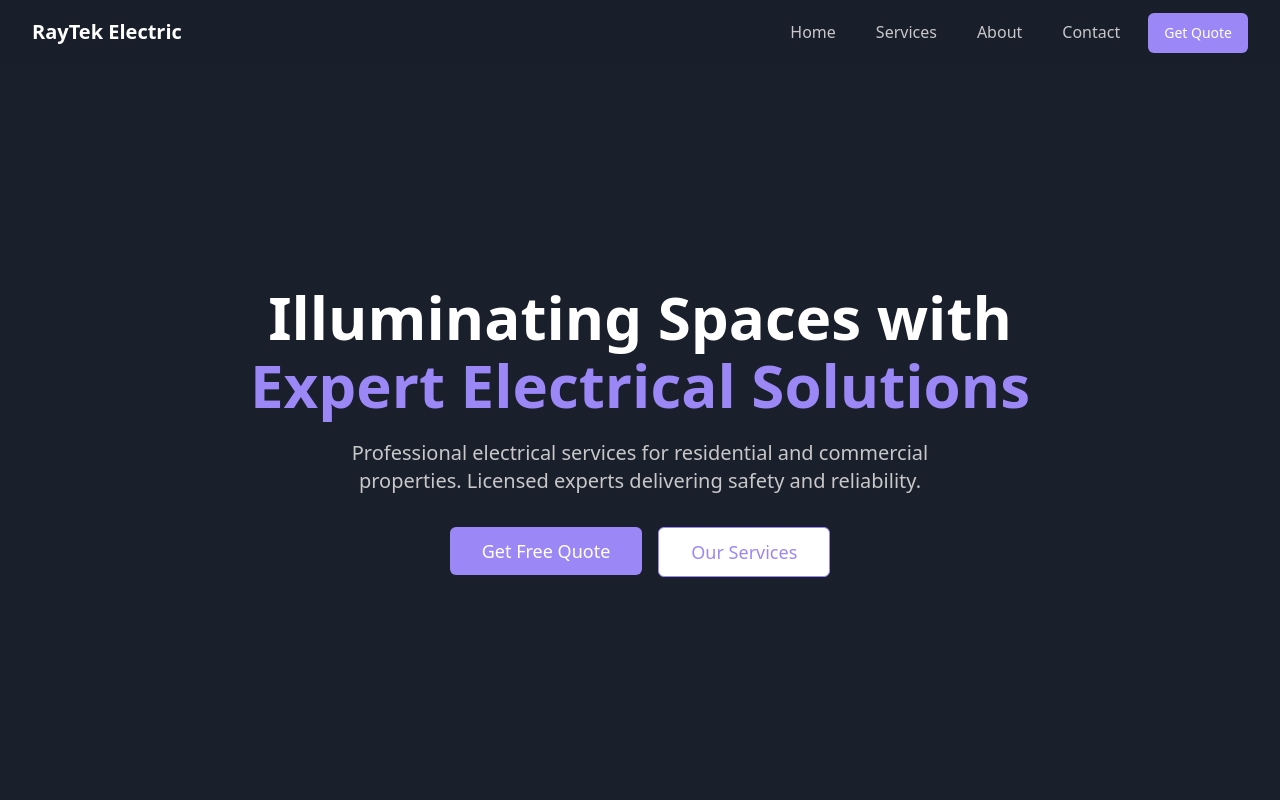
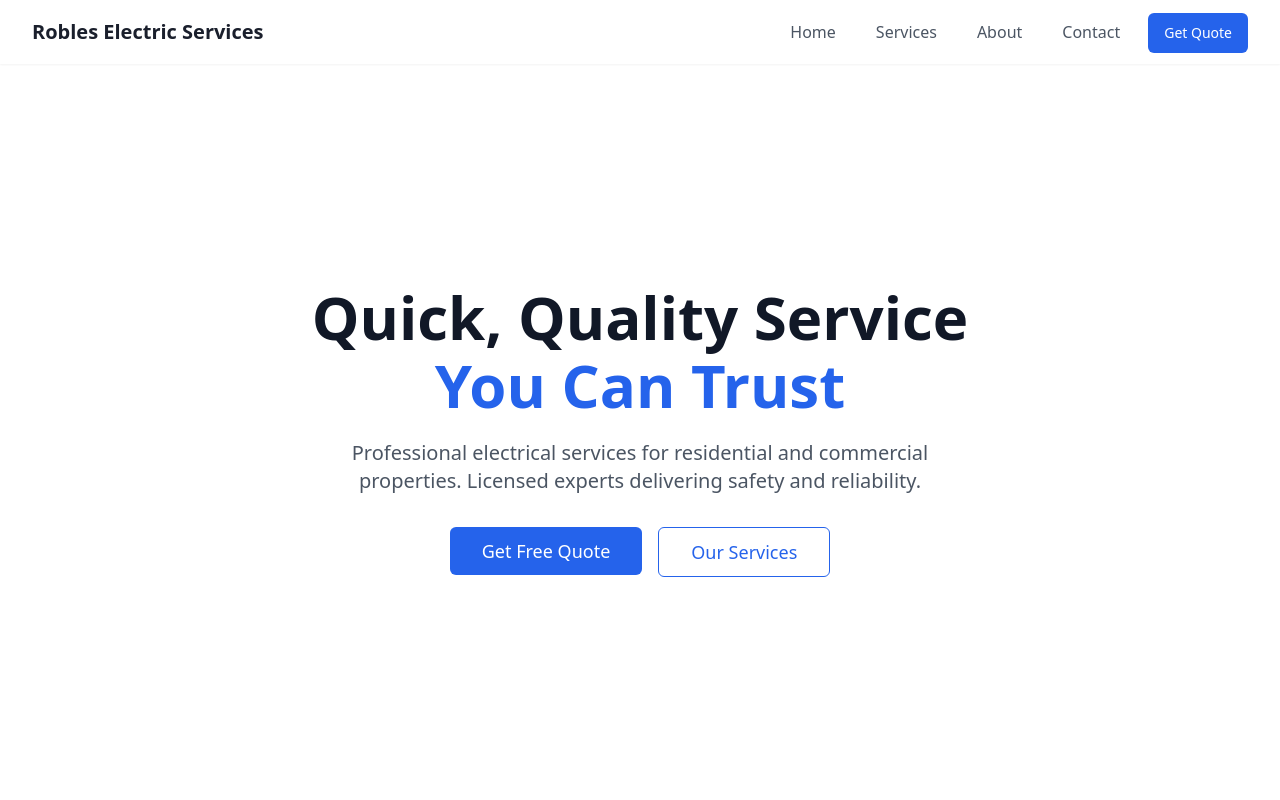
Before and after one commit to louisxfounder/sleek-electric-landing, a React (Vite) app: page / in a window 1280 px wide. Shown: the top 800 px of the page. Built offline with nearby package versions, Linux system fonts and the light colour scheme.

Commit message:
Rename project and update styles
Changed the project name to "Robles Electric Services" and updated the tagline to "Quick, Quality Service You Can Trust." Modified the website background to white and updated the button colors to blue.
[skip gpt_engineer]

```diff
--- a/src/components/Hero.tsx
+++ b/src/components/Hero.tsx
@@ -2,22 +2,22 @@ import { Button } from "./ui/button";
 
 export const Hero = () => {
   return (
-    <section id="home" className="min-h-screen flex items-center justify-center bg-primary-dark text-white pt-16">
+    <section id="home" className="min-h-screen flex items-center justify-center bg-white text-gray-900 pt-16">
       <div className="max-w-7xl mx-auto px-4 sm:px-6 lg:px-8 py-20">
         <div className="text-center animate-fadeIn">
           <h1 className="text-4xl sm:text-5xl md:text-6xl font-bold mb-6">
-            Illuminating Spaces with
-            <span className="text-primary block mt-2">Expert Electrical Solutions</span>
+            Quick, Quality Service
+            <span className="text-blue-600 block mt-2">You Can Trust</span>
           </h1>
-          <p className="text-lg sm:text-xl text-primary-light max-w-2xl mx-auto mb-8">
+          <p className="text-lg sm:text-xl text-gray-600 max-w-2xl mx-auto mb-8">
             Professional electrical services for residential and commercial properties.
             Licensed experts delivering safety and reliability.
           </p>
           <div className="flex flex-col sm:flex-row gap-4 justify-center">
-            <Button className="bg-primary hover:bg-primary/80 text-white text-lg px-8 py-6">
+            <Button className="bg-blue-600 hover:bg-blue-700 text-white text-lg px-8 py-6">
               Get Free Quote
             </Button>
-            <Button variant="outline" className="border-primary text-primary hover:bg-primary/10 text-lg px-8 py-6">
+            <Button variant="outline" className="border-blue-600 text-blue-600 hover:bg-blue-50 text-lg px-8 py-6">
               Our Services
             </Button>
           </div>
--- a/src/components/Navbar.tsx
+++ b/src/components/Navbar.tsx
@@ -6,27 +6,27 @@ export const Navbar = () => {
   const [isOpen, setIsOpen] = useState(false);
 
   return (
-    <nav className="fixed w-full bg-primary-dark/90 backdrop-blur-sm z-50">
+    <nav className="fixed w-full bg-white shadow-sm z-50">
       <div className="max-w-7xl mx-auto px-4 sm:px-6 lg:px-8">
         <div className="flex items-center justify-between h-16">
           <div className="flex-shrink-0">
-            <span className="text-white text-xl font-bold">RayTek Electric</span>
+            <span className="text-primary-dark text-xl font-bold">Robles Electric Services</span>
           </div>
 
           <div className="hidden md:block">
             <div className="ml-10 flex items-baseline space-x-4">
-              <a href="#home" className="text-primary-light hover:text-white px-3 py-2 transition-colors">Home</a>
-              <a href="#services" className="text-primary-light hover:text-white px-3 py-2 transition-colors">Services</a>
-              <a href="#about" className="text-primary-light hover:text-white px-3 py-2 transition-colors">About</a>
-              <a href="#contact" className="text-primary-light hover:text-white px-3 py-2 transition-colors">Contact</a>
-              <Button className="bg-primary hover:bg-primary/80 text-white">Get Quote</Button>
+              <a href="#home" className="text-gray-600 hover:text-gray-900 px-3 py-2 transition-colors">Home</a>
+              <a href="#services" className="text-gray-600 hover:text-gray-900 px-3 py-2 transition-colors">Services</a>
+              <a href="#about" className="text-gray-600 hover:text-gray-900 px-3 py-2 transition-colors">About</a>
+              <a href="#contact" className="text-gray-600 hover:text-gray-900 px-3 py-2 transition-colors">Contact</a>
+              <Button className="bg-blue-600 hover:bg-blue-700 text-white">Get Quote</Button>
             </div>
           </div>
 
           <div className="md:hidden">
             <button
               onClick={() => setIsOpen(!isOpen)}
-              className="text-white p-2"
+              className="text-gray-600 p-2"
             >
               {isOpen ? <X size={24} /> : <Menu size={24} />}
             </button>
@@ -36,13 +36,13 @@ export const Navbar = () => {
 
       {/* Mobile menu */}
       {isOpen && (
-        <div className="md:hidden bg-primary-dark/95 backdrop-blur-sm">
+        <div className="md:hidden bg-white">
           <div className="px-2 pt-2 pb-3 space-y-1 sm:px-3">
-            <a href="#home" className="text-primary-light hover:text-white block px-3 py-2">Home</a>
-            <a href="#services" className="text-primary-light hover:text-white block px-3 py-2">Services</a>
-            <a href="#about" className="text-primary-light hover:text-white block px-3 py-2">About</a>
-            <a href="#contact" className="text-primary-light hover:text-white block px-3 py-2">Contact</a>
-            <Button className="w-full bg-primary hover:bg-primary/80 text-white mt-4">Get Quote</Button>
+            <a href="#home" className="text-gray-600 hover:text-gray-900 block px-3 py-2">Home</a>
+            <a href="#services" className="text-gray-600 hover:text-gray-900 block px-3 py-2">Services</a>
+            <a href="#about" className="text-gray-600 hover:text-gray-900 block px-3 py-2">About</a>
+            <a href="#contact" className="text-gray-600 hover:text-gray-900 block px-3 py-2">Contact</a>
+            <Button className="w-full bg-blue-600 hover:bg-blue-700 text-white mt-4">Get Quote</Button>
           </div>
         </div>
       )}
```
